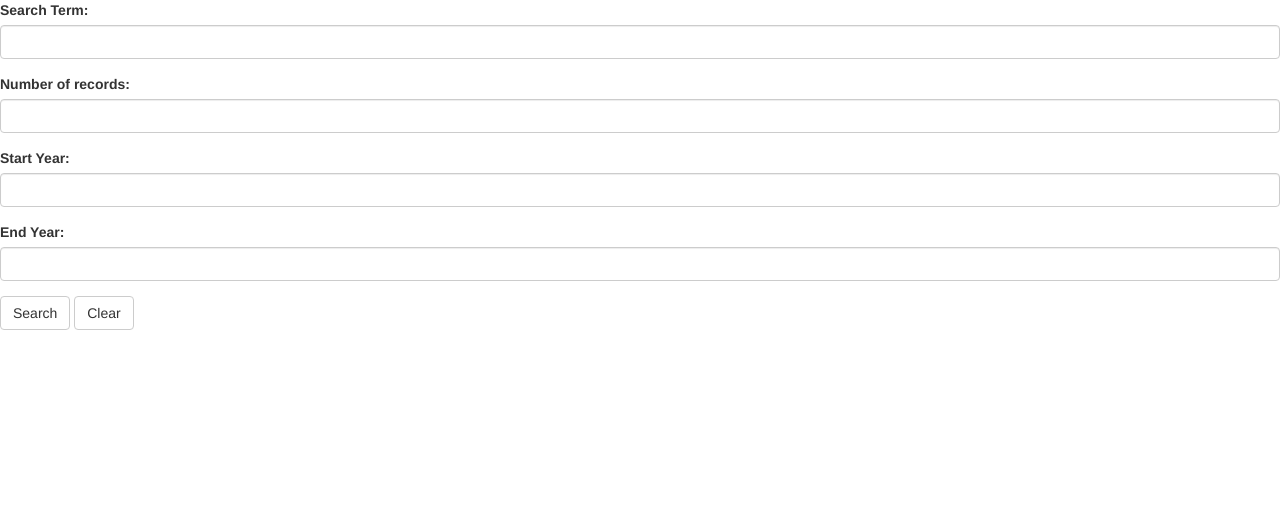
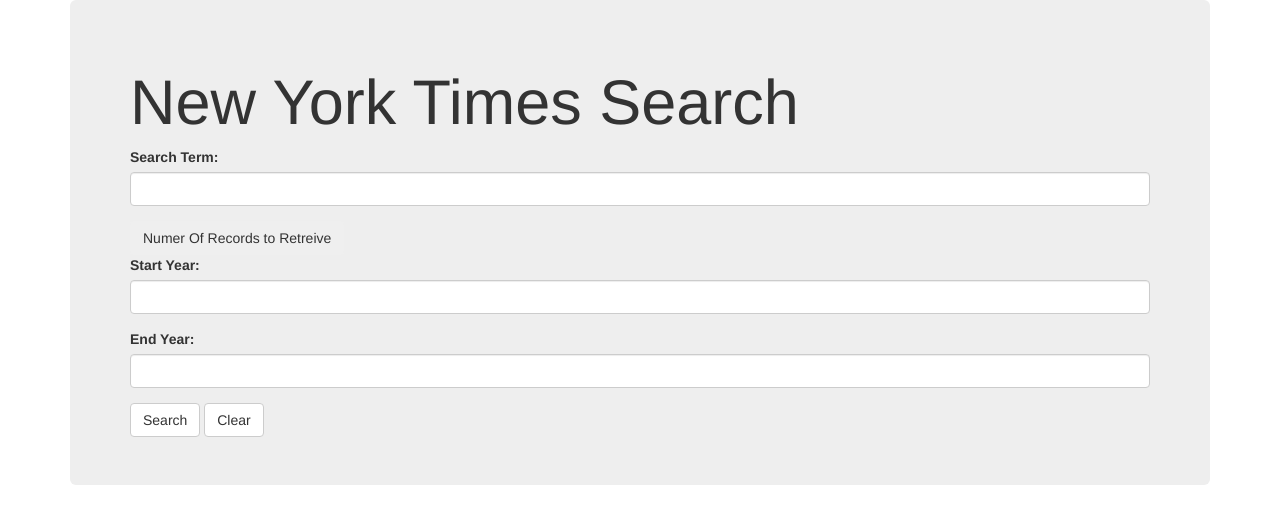
Before and after one commit to PicklesForEyes/teamWaffle, a plain HTML site: page index.html in a window 1280 px wide. Drawn offline with nearby package versions, Linux system fonts and the light colour scheme.

Commit message:
fixed names/fields, added style

```diff
--- a/index.html
+++ b/index.html
@@ -8,6 +8,7 @@
 
 <body>
   <link rel="stylesheet" href="https://maxcdn.bootstrapcdn.com/bootstrap/3.3.7/css/bootstrap.min.css">
+  <link rel="stylesheet" type="text/css" href="assets/css/style.css">
   <script src="https://cdnjs.cloudflare.com/ajax/libs/jquery/3.2.1/jquery.min.js"></script>
   <script type="text/javascript" src="assets/javascript/app.js"></script>
 
@@ -36,23 +37,46 @@
 * Understand what format the URL should look like to make an Article Call. (Hint: Use the API Console!!) -->
 
 <!-- * Experiment with console logging various fields.-->
+<div class="container">
+  <div class="jumbotron">
+    <h1>New York Times Search</h1>
+
 
 <form>
   <div class="form-group">
-    <label for="email">Search Term:</label>
-    <input type="email" class="form-control" id="email">
+    <label for="text">Search Term:</label>
+    <input type="text" class="form-control" id="searchTerm">
+  </div>
+<!--   <div class="form-group">
+    <label for="text">Number of records:</label>
+    <input type="text" class="form-control" id="records">
+  </div> -->
+<!--   <select name = "records">
+    <label for="text">Numer Of Records to Retreive</label>
+    <option value="5">5</option>
+    <option value="10">10</option>
+    <option value="15">15</option>
+    <input type="records" value="records">
+  </select>  -->
+  <div class="dropdown">
+  <button class="btn btn-secondary dropdown-toggle" type="button" id="dropdownMenuButton" data-toggle="dropdown" aria-haspopup="true" aria-expanded="false">
+    Numer Of Records to Retreive
+  </button>
+  <div class="dropdown-menu" aria-labelledby="dropdownMenuButton">
+    <a class="dropdown-item" href="#">5</a>
+    <a class="dropdown-item" href="#">10</a>
+    <a class="dropdown-item" href="#">15</a>
+    <input type="records" value="records">
+
+  </div>
+</div>
+  <div class="form-group">
+    <label for="text">Start Year:</label>
+    <input type="text" class="form-control" id="start">
   </div>
   <div class="form-group">
-    <label for="pwd">Number of records:</label>
-    <input type="password" class="form-control" id="pwd">
-  </div>
-  <div class="form-group">
-    <label for="pwd">Start Year:</label>
-    <input type="password" class="form-control" id="pwd">
-  </div>
-  <div class="form-group">
-    <label for="pwd">End Year:</label>
-    <input type="password" class="form-control" id="pwd">
+    <label for="text">End Year:</label>
+    <input type="text" class="form-control" id="end">
   </div>
 <!--   <div class="checkbox">
     <label><input type="checkbox"> Remember me</label>
@@ -68,6 +92,9 @@
 <!--// Search Button-->
 <!--// Clear Results-->
 
+  </div>
+</div>
+
 
 </body>
 
```
